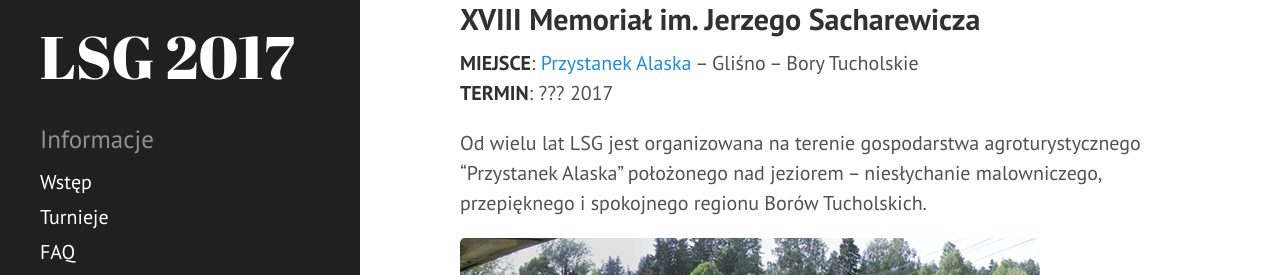
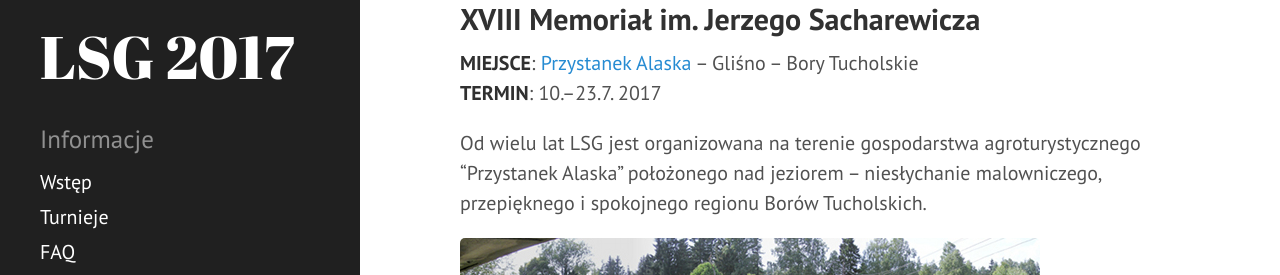
Before and after one commit to tasuki/lsg, a Jekyll site: the page built from index.md, in a window 1280 px wide. Shown: the part 214-489 px from the top of the page. Built offline with Jekyll 4.4.1, drawn with Linux system fonts in a browser that asks for light colours.

Commit message:
Termin LSG 2017

```diff
--- a/index.md
+++ b/index.md
@@ -8,7 +8,7 @@ title: Wstęp
 ## Letnia Szkoła Go 2017<br>XVIII Memoriał im. Jerzego Sacharewicza
 
 **MIEJSCE**: [Przystanek Alaska](http://www.alaska.sundar.pl/) -- Gliśno -- Bory Tucholskie
-**TERMIN**: ??? 2017
+**TERMIN**: 10.--23.7. 2017
 
 <!--
 <p class="sponsors">
```
